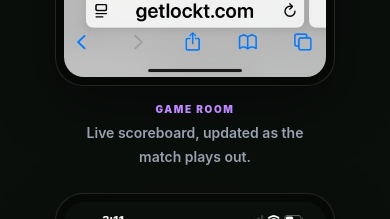
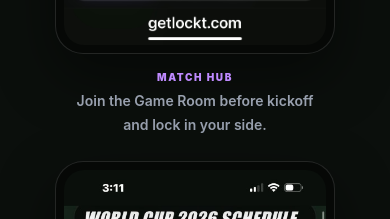
Before and after one commit to hernk1-ai/smack-talk, a Next.js app: page / in a window 390 px wide. Shown: the part 1400-1619 px from the top of the page. Built offline with nearby package versions, Linux system fonts and the light colour scheme; no server answers.

Commit message:
mobile previews

```diff
--- a/components/landing/MobilePreviewSection.tsx
+++ b/components/landing/MobilePreviewSection.tsx
@@ -1,7 +1,10 @@
-import Image from "next/image";
+import Image, { StaticImageData } from "next/image";
+import mobilePreviewBacking from "@/public/marketing/mobile-preview-backing.jpg";
+import mobilePreviewCountdown from "@/public/marketing/mobile-preview-countdown.jpg";
+import mobilePreviewSchedule from "@/public/marketing/mobile-preview-schedule.png";
 
 type Preview = {
-  src: string;
+  src: StaticImageData;
   alt: string;
   label: string;
   caption: string;
@@ -9,22 +12,22 @@ type Preview = {
 
 const PREVIEWS: Preview[] = [
   {
-    src: "/marketing/mobile-preview-game-room.png",
-    alt: "Lockt Game Room live scoreboard showing Mexico 2 – South Africa 0",
-    label: "Game Room",
-    caption: "Live scoreboard, updated as the match plays out.",
+    src: mobilePreviewCountdown,
+    alt: "Lockt match hub countdown to the next match with join game room and view schedule actions",
+    label: "Match Hub",
+    caption: "Join the Game Room before kickoff and lock in your side.",
   },
   {
-    src: "/marketing/mobile-preview-schedule.png",
+    src: mobilePreviewSchedule,
     alt: "Lockt World Cup 2026 schedule with upcoming matches",
     label: "Schedule",
     caption: "Find a match, open its room, and make your call.",
   },
   {
-    src: "/marketing/mobile-preview-game-room-live.png",
-    alt: "Lockt Game Room live match showing Paraguay 0 – United States 2 with fan backing",
+    src: mobilePreviewBacking,
+    alt: "Lockt game room showing United States versus Paraguay with room backing and fan voting",
     label: "Game Room",
-    caption: "React live and root for your team with friends and family.",
+    caption: "Back your side live and see the room momentum shift in real time.",
   },
 ];
 
@@ -44,13 +47,11 @@ export function MobilePreviewSection() {
 
         <ul className="mx-auto mt-10 grid max-w-5xl gap-6 sm:grid-cols-3">
           {PREVIEWS.map((preview) => (
-            <li key={preview.src} className="flex flex-col items-center">
+            <li key={preview.alt} className="flex flex-col items-center">
               <div className="w-full max-w-[280px] overflow-hidden rounded-[1.75rem] border border-white/12 bg-black/45 p-2 shadow-[0_22px_60px_rgba(0,0,0,0.45)]">
                 <Image
                   src={preview.src}
                   alt={preview.alt}
-                  width={472}
-                  height={1024}
                   sizes="(min-width: 640px) 280px, 80vw"
                   className="h-auto w-full rounded-[1.25rem]"
                 />
```
Also changed, not shown: public/marketing/mobile-preview-backing.jpg (added), public/marketing/mobile-preview-countdown.jpg (added).
